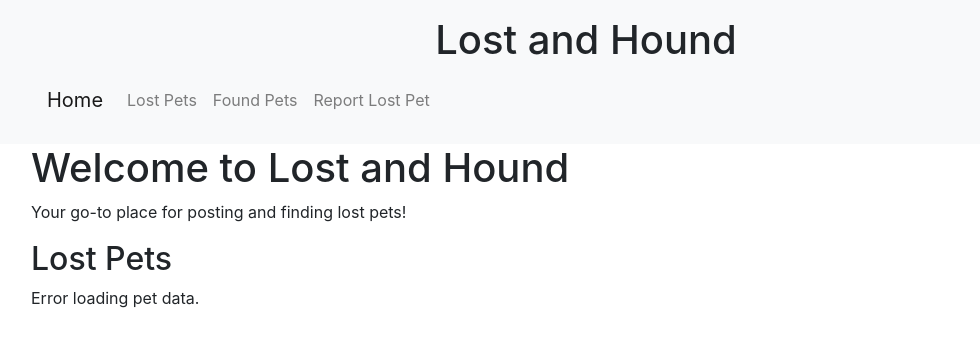
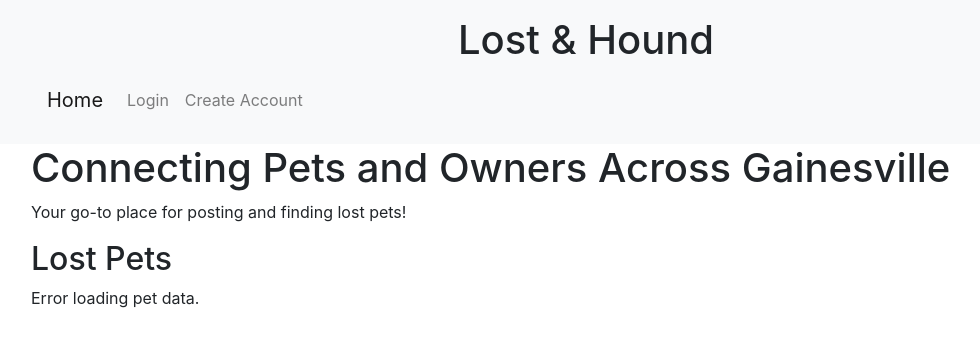
Before and after one commit to josephckarch/LostAndHound, a PHP site: page /home.php in a window 1280 px wide. Shown: the top 347 px of the page, without its empty margins (54-1034 px from the left). Run offline with PHP 8.4, Linux system fonts and the light colour scheme.

Commit message:
Update homepage title and header, add login and account creation links, and create new view files for login and sign-up

```diff
--- a/src/views/home.php
+++ b/src/views/home.php
@@ -12,7 +12,7 @@
     <?php include 'layout/header.php'; ?>
 
     <div class="container">
-        <h1>Welcome to Lost and Hound</h1>
+        <h1>Connecting Pets and Owners Across Gainesville</h1>
         <p>Your go-to place for posting and finding lost pets!</p>
 
         <h2>Lost Pets</h2>
--- a/src/views/layout/header.php
+++ b/src/views/layout/header.php
@@ -9,10 +9,11 @@
     <script src="https://code.jquery.com/jquery-3.5.1.min.js"></script>
     <script src="https://stackpath.bootstrapcdn.com/bootstrap/4.5.2/js/bootstrap.bundle.min.js"></script>
 </head>
+
 <body>
     <header class="bg-light py-3">
         <div class="container">
-            <h1 class="text-center">Lost and Hound</h1>
+            <h1 class="text-center">Lost & Hound</h1>
             <nav class="navbar navbar-expand-lg navbar-light">
                 <a class="navbar-brand" href="/">Home</a>
                 <button class="navbar-toggler" type="button" data-toggle="collapse" data-target="#navbarNav" aria-controls="navbarNav" aria-expanded="false" aria-label="Toggle navigation">
@@ -21,13 +22,10 @@
                 <div class="collapse navbar-collapse" id="navbarNav">
                     <ul class="navbar-nav">
                         <li class="nav-item">
-                            <a class="nav-link" href="/lost-pets">Lost Pets</a>
+                            <a class="nav-link" href="/login">Login</a>
                         </li>
                         <li class="nav-item">
-                            <a class="nav-link" href="/found-pets">Found Pets</a>
-                        </li>
-                        <li class="nav-item">
-                            <a class="nav-link" href="/report-lost">Report Lost Pet</a>
+                            <a class="nav-link" href="/create-account">Create Account</a>
                         </li>
                     </ul>
                 </div>
--- a/src/views/pet-details.php
+++ b/src/views/pet-details.php
@@ -1,3 +1,5 @@
+// CREATED BY COPILOT. WILL DELETE LATER
+
 <?php
 // pet-details.php
 
```
Also changed, not shown: src/views/create-post.php (added), src/views/login.php (added), src/views/profile.php (added), src/views/sign-up.php (added), 1 other file.
